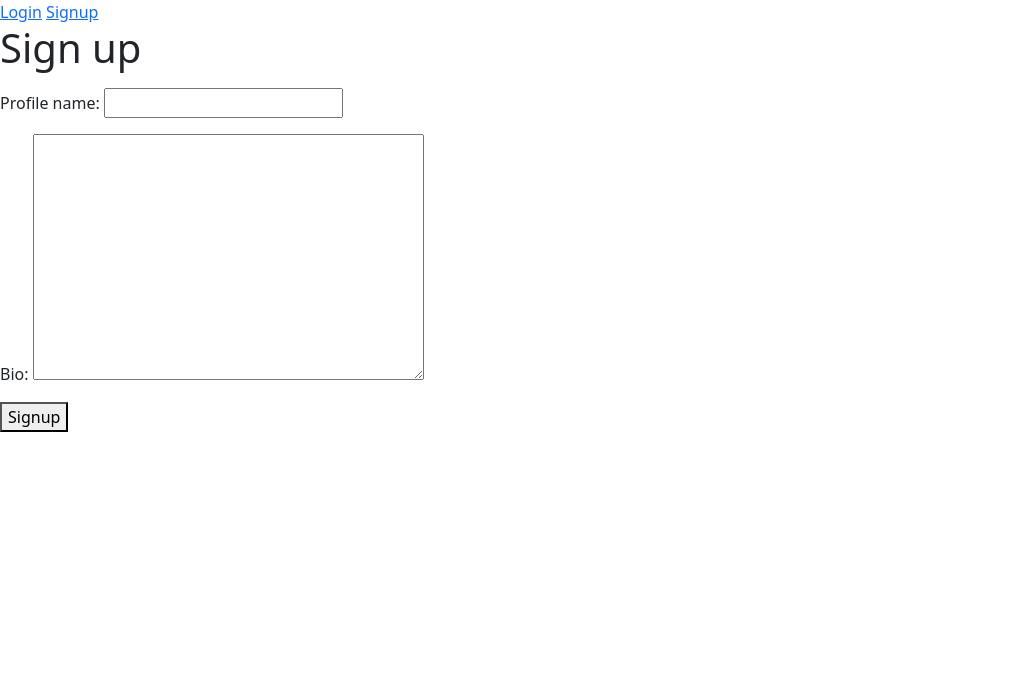
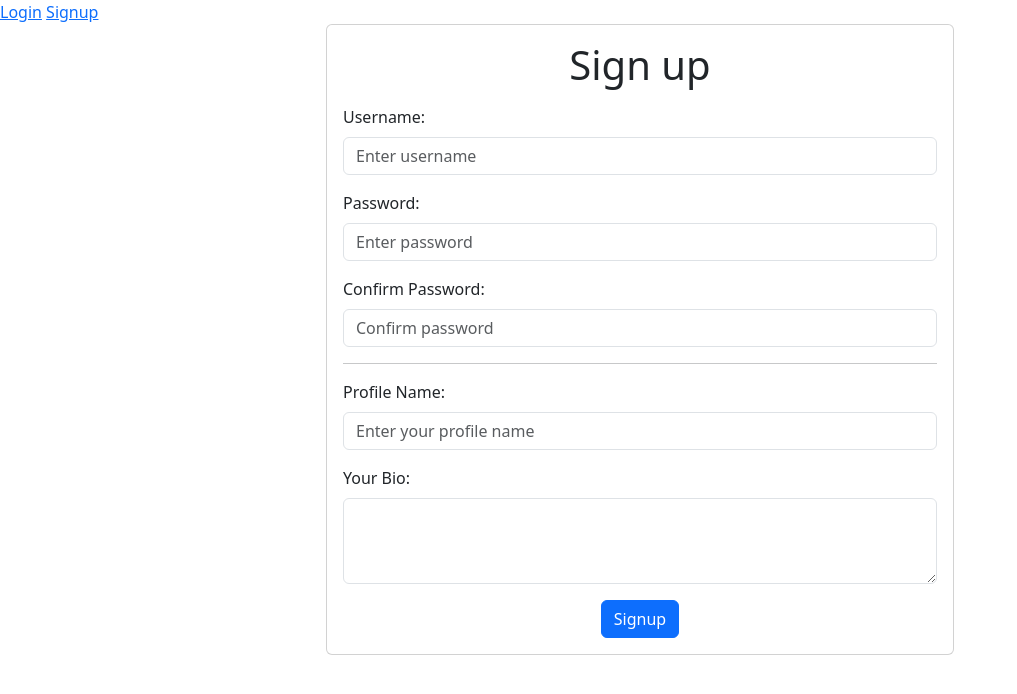
Before and after one commit to hungtran27411/Ruckus, a Django app: template main_app/templates/registration/signup.html in a window 1280 px wide. Shown: the top 694 px of the page, without its empty margins (0-1017 px from the left). Run offline with Django 4.2, Linux system fonts and the light colour scheme; the template is opened without the code that fills it: values that come from a table or form of the project are taken from there, others are empty.

Commit message:
basic styling complete on signup.html

```diff
--- a/main_app/templates/registration/signup.html
+++ b/main_app/templates/registration/signup.html
@@ -1,15 +1,76 @@
-{% extends 'base.html' %}
+{% extends 'base.html' %} {% block content %}
 
+<div class="row justify-content-center">
+  <div class="col-md-6">
+    <div class="card">
+      <div class="card-body">
+        <div class="text-center">
+          <h1>Sign up</h1>
+        </div>
+        <p class="red-text">{{ error_message }}</p>
 
-{% block content %}
-<h1>Sign up</h1>
-
-<p class="red-text">{{ error_message }}</p>
-
-<form method="post">
-    {% csrf_token %}
-    {{ user_form.as_p }}
-    {{ profile_form.as_p }}
-    <button type="submit">Signup</button>
-</form>
+        <form method="post">
+          {% csrf_token %}
+          <div class="mb-3">
+            <label for="id_username" class="form-label">Username:</label>
+            <input
+              type="text"
+              class="form-control"
+              id="id_username"
+              placeholder="Enter username"
+              name="username"
+            />
+          </div>
+          <div class="mb-3">
+            <label for="id_password1" class="form-label">Password:</label>
+            <input
+              type="password"
+              class="form-control"
+              id="id_password1"
+              placeholder="Enter password"
+              name="password1"
+            />
+          </div>
+          <div class="mb-3">
+            <label for="id_password2" class="form-label"
+              >Confirm Password:</label
+            >
+            <input
+              type="password"
+              class="form-control"
+              id="id_password2"
+              placeholder="Confirm password"
+              name="password2"
+            />
+          </div>
+          <hr />
+          <div class="mb-3">
+            <label for="id_profile_name" class="form-label"
+              >Profile Name:</label
+            >
+            <input
+              type="text"
+              class="form-control"
+              id="id_profile_name"
+              placeholder="Enter your profile name"
+              name="profile_name"
+            />
+          </div>
+          <div class="mb-3">
+            <label for="id_bio" class="form-label">Your Bio:</label>
+            <textarea
+              class="form-control"
+              id="id_bio"
+              rows="3"
+              name="bio"
+            ></textarea>
+          </div>
+          <div class="text-center">
+            <button type="submit" class="btn btn-primary">Signup</button>
+          </div>
+        </form>
+      </div>
+    </div>
+  </div>
+</div>
 {% endblock content %}
```
Also changed, not shown: Ruckus/settings.py (+14 -14 lines).
